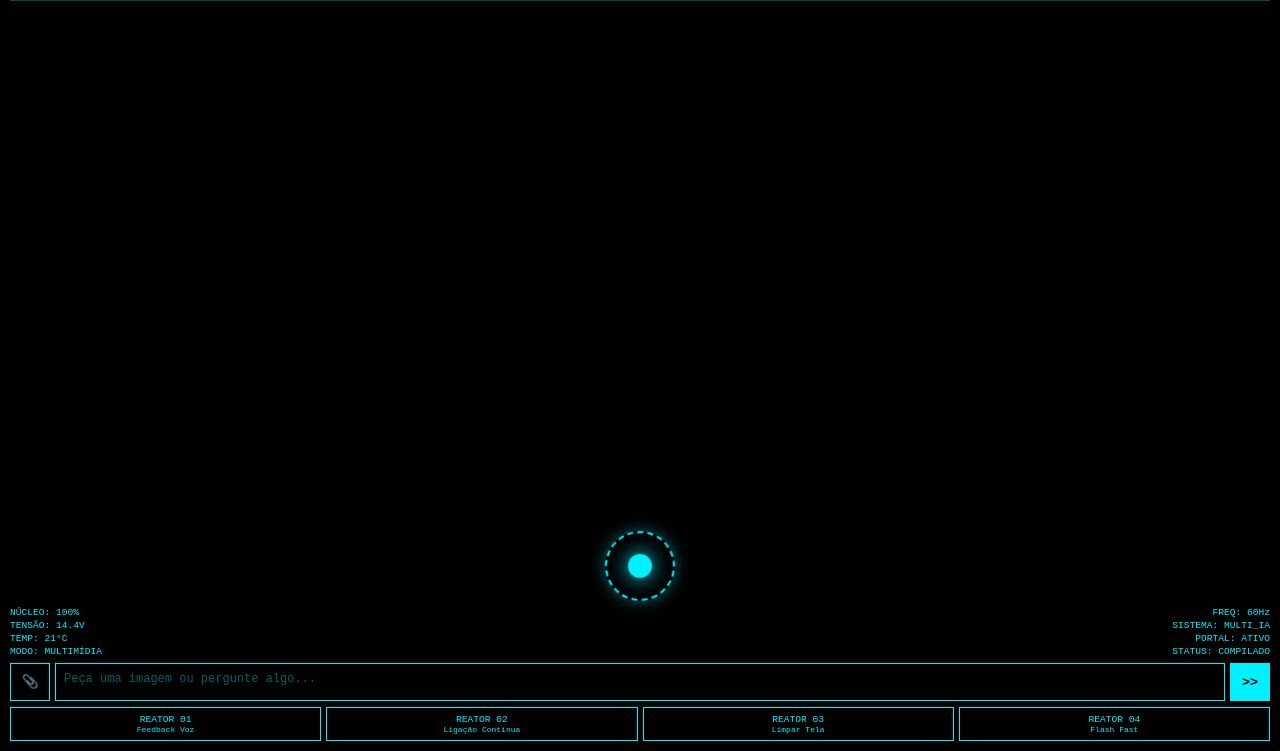
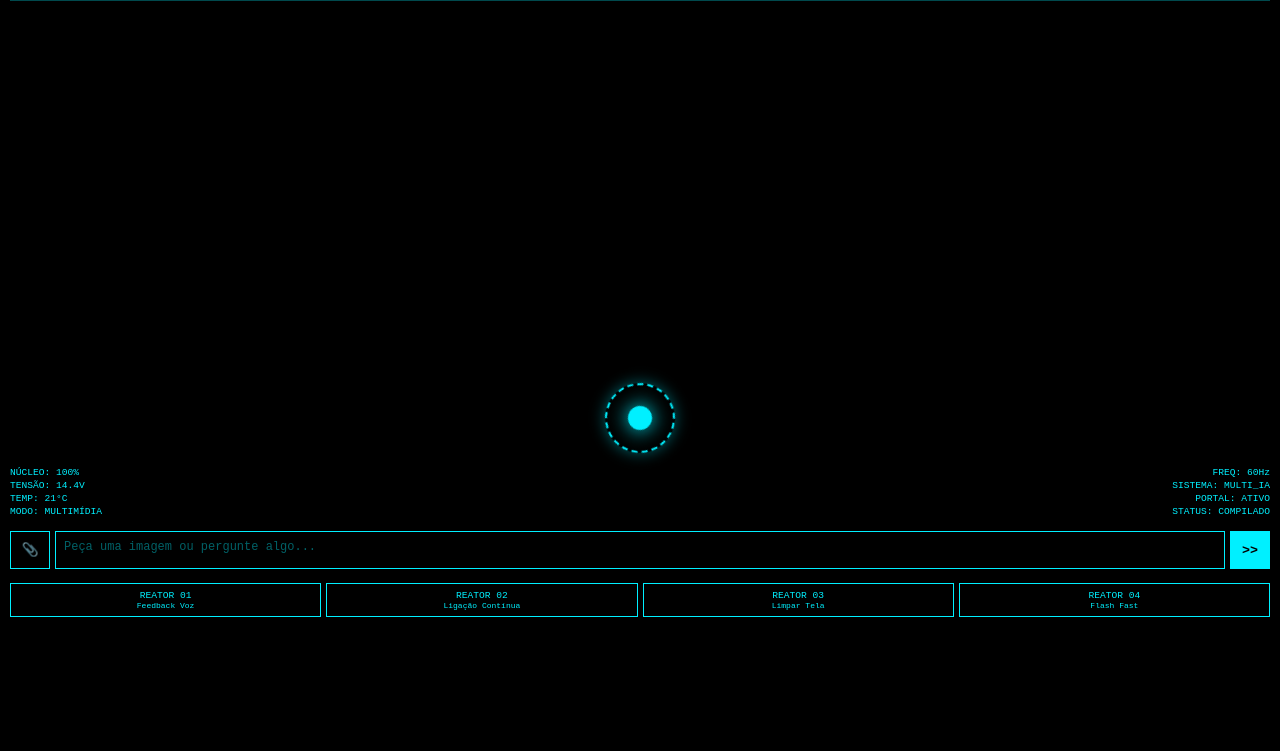
Before and after one commit to danisantosrocha188-commits/Meu-site, a plain HTML site: page index.html in a window 1280 px wide. Shown: the part 49-800 px from the top of the page. Drawn offline with Linux system fonts and the light colour scheme.

Commit message:
Update index.html

```diff
--- a/index.html
+++ b/index.html
@@ -15,18 +15,19 @@
         html, body {
             background-color: #000000 !important;
             color: #00f0ff !important;
-            height: 100vh;
+            min-height: 100vh;
             width: 100vw;
-            overflow: hidden;
+            overflow-y: auto;
         }
 
         .interface-hud {
             display: flex;
             flex-direction: column;
-            height: 100vh;
-            justify-content: space-between;
+            min-height: 100vh;
+            justify-content: flex-start;
             padding: 10px;
             background: #000000;
+            gap: 8px;
         }
 
         .topo-hud {
@@ -36,6 +37,7 @@
             height: 40px;
             padding: 0 5px;
             border-bottom: 1px solid rgba(0, 240, 255, 0.3);
+            flex-shrink: 0;
         }
 
         .aether-logo-title {
@@ -61,13 +63,14 @@
         }
 
         #scroll-wrapper {
-            flex: 1;
+            flex: 1 1 auto;
             overflow-y: auto;
             padding: 10px 5px;
             display: flex;
             flex-direction: column;
             gap: 12px;
-            max-height: calc(100vh - 230px);
+            min-height: 150px;
+            max-height: 45vh;
         }
 
         .chat-msg {
@@ -135,6 +138,7 @@
             justify-content: center;
             align-items: center;
             margin: 6px 0;
+            flex-shrink: 0;
         }
 
         .reator-arc {
@@ -169,6 +173,7 @@
             margin-bottom: 6px;
             font-size: 0.6rem;
             color: #00f0ff;
+            flex-shrink: 0;
         }
 
         .hud-coluna {
@@ -183,6 +188,7 @@
             display: flex;
             gap: 5px;
             margin-bottom: 6px;
+            flex-shrink: 0;
         }
 
         .caixa-texto {
@@ -223,6 +229,8 @@
             display: grid;
             grid-template-columns: repeat(4, 1fr);
             gap: 5px;
+            flex-shrink: 0;
+            margin-bottom: 10px;
         }
 
         .btn-reator {
@@ -253,6 +261,7 @@
             padding: 5px;
             border: 1px solid #00f0ff;
             margin-bottom: 5px;
+            flex-shrink: 0;
         }
 
         #attached-img-thumb { width: 30px; height: 30px; object-fit: cover; }
@@ -601,7 +610,4 @@
             speechSynthesis.speak(fala);
         }
 
-        function toggleEscutaContinua() {
-            const SpeechRecognitionAPI = window.SpeechRecognition || window.webkitSpeechRecognition;
-            if (!SpeechRecognitionAPI) {
-                adicionarMensagem("AETHER OS", "Reconhecimento de voz não é suportado n
+        function tog
```
